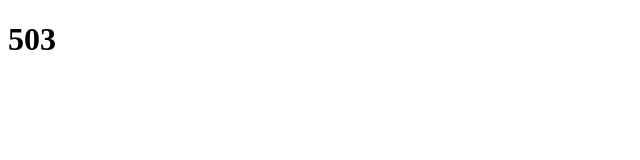
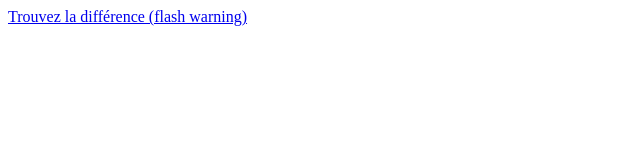
Before and after one commit to sv3rn/sv3rn.github.io, a plain HTML site: page index.html in a window 1280 px wide. Shown: the whole page, without its empty margins (0-640 px from the left). Drawn offline with Linux system fonts and the light colour scheme.

Commit message:
Update index.html

```diff
--- a/index.html
+++ b/index.html
@@ -3,10 +3,10 @@
 <head>
     <meta charset="UTF-8">
     <meta name="viewport" content="width=device-width, initial-scale=1.0">
-    <title>sv3rn's site</title>
+    <title>My Own Games!</title>
 	<link rel="icon" type="image/x-icon" href="/img/favicon.ico">
 </head>
 <body>
-<h1>503</h1>
+<a href="/game/trouvezladifference.html">Trouvez la différence (flash warning)</a>
 </body>
 </html>
```
